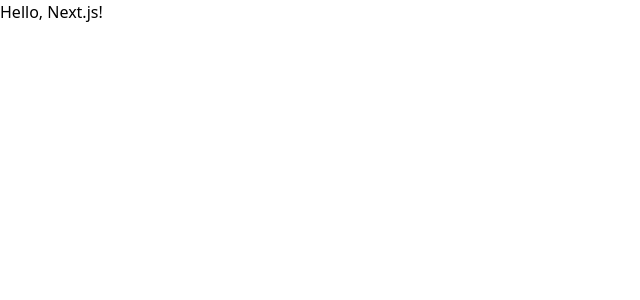
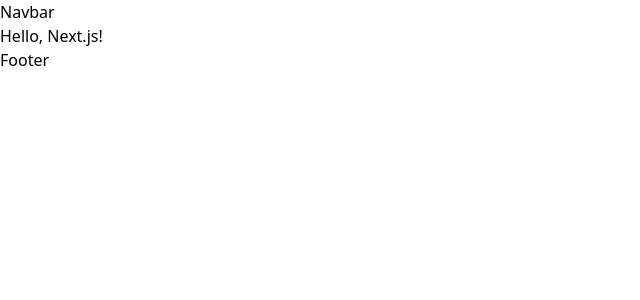
Before and after one commit to BMJ-075/tech-blog, a Next.js app: page / in a window 1280 px wide. Shown: the top 300 px of the page, without its empty margins (0-640 px from the left). Built offline with nearby package versions, Linux system fonts and the light colour scheme.

Commit message:
added basic layout

```diff
--- a/src/app/layout.tsx
+++ b/src/app/layout.tsx
@@ -1,5 +1,6 @@
 import React from "react";
 import "../styles/global.css";
+import BaseLayout from "@/layouts/baseLayout";
 
 export const metadata = {
   title: "Next.js",
@@ -13,7 +14,9 @@
 }): JSX.Element {
   return (
     <html lang="en">
-      <body>{children}</body>
+      <body>
+        <BaseLayout>{children}</BaseLayout>
+      </body>
     </html>
   );
 }
--- /dev/null
+++ b/src/components/footer/footer.tsx
@@ -0,0 +1,7 @@
+import React from "react";
+
+const Footer = (): React.JSX.Element => {
+  return <footer>Footer</footer>;
+};
+
+export default Footer;
--- /dev/null
+++ b/src/components/navbar/navbar.tsx
@@ -0,0 +1,7 @@
+import React from "react";
+
+const NavBar = (): React.JSX.Element => {
+  return <nav>Navbar</nav>;
+};
+
+export default NavBar;
--- /dev/null
+++ b/src/layouts/baseLayout.tsx
@@ -0,0 +1,19 @@
+import Footer from "@/components/footer/footer";
+import NavBar from "@/components/navbar/navbar";
+import React, { type ReactNode } from "react";
+
+const BaseLayout = ({
+  children,
+}: {
+  children: ReactNode;
+}): React.JSX.Element => {
+  return (
+    <>
+      <NavBar />
+      {children}
+      <Footer />
+    </>
+  );
+};
+
+export default BaseLayout;
```
